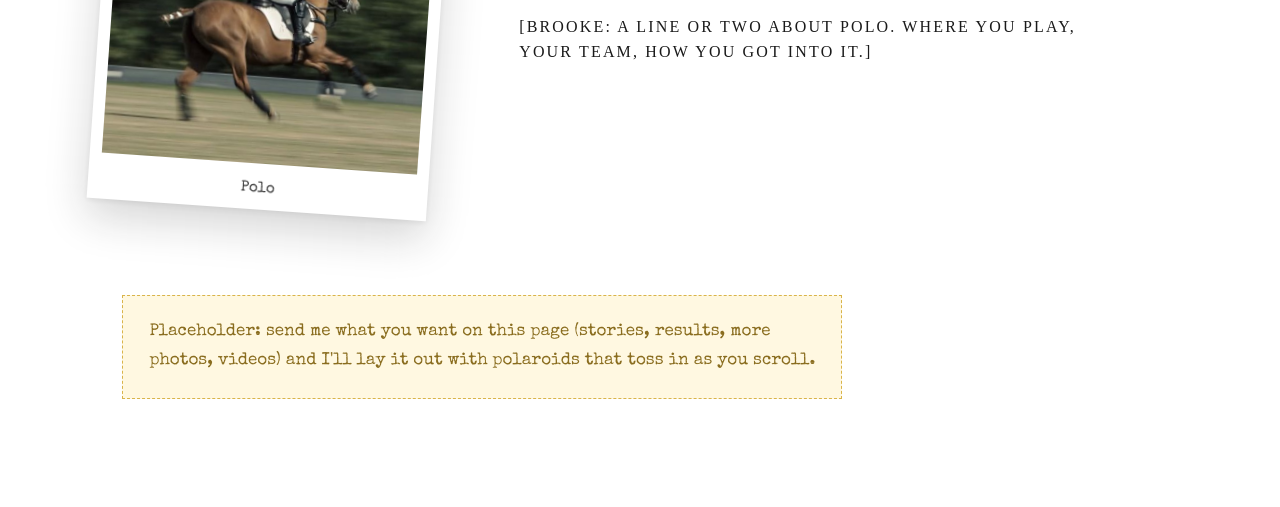
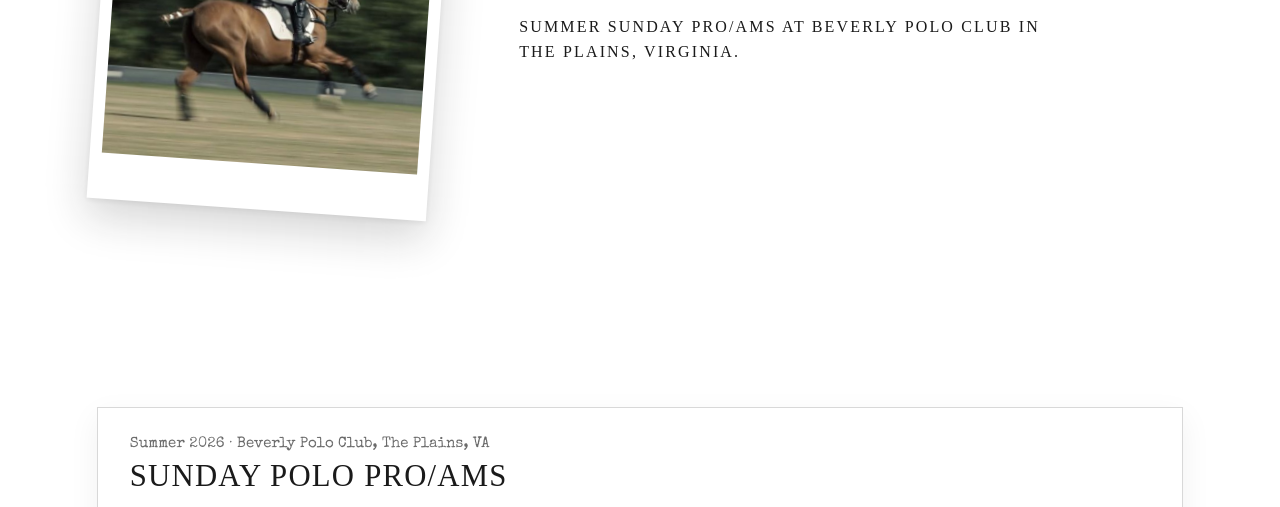
Before and after one commit to bballhaus/brookeballhaus.com, a plain HTML site: page public/polo.html in a window 1280 px wide. Shown: the part 409-916 px from the top of the page. Drawn offline with nearby package versions, Linux system fonts and the light colour scheme.

Commit message:
Fill in Polo page with summer 2026 Pro/Ams

```diff
--- a/public/polo.html
+++ b/public/polo.html
@@ -24,10 +24,10 @@
 <body>
 <header class="top"><a class="brand" href="index.html">Brooke Ballhaus</a></header>
 <section class="hero">
- <figure class="pol" style="--r:4deg"><img src="img/polaroids/polo.jpg" alt="Polo" width="560" height="700"><figcaption>Polo</figcaption></figure>
- <div><h1>Polo</h1><p class="intro">[Brooke: a line or two about polo. Where you play, your team, how you got into it.]</p></div>
+ <figure class="pol" style="--r:4deg"><img src="img/polaroids/polo.jpg" alt="Polo" width="560" height="700"><figcaption></figcaption></figure>
+ <div><h1>Polo</h1><p class="intro">Summer Sunday Pro/Ams at Beverly Polo Club in The Plains, Virginia.</p></div>
 </section>
-<section class="plain"><p class="todo">Placeholder: send me what you want on this page (stories, results, more photos, videos) and I'll lay it out with polaroids that toss in as you scroll.</p></section>
+<section class="shows"><section class="ihsa polo"><p class="label">Summer 2026 · Beverly Polo Club, The Plains, VA</p><h2 class="ihsa-title">Sunday Polo Pro/Ams</h2><ul class="ihsa-list"><li><span class="when">September 13</span><span class="what"><b>Land Rover Chantilly</b>MVP · Land Rover Chantilly def. Salamander</span></li><li><span class="when">August 30</span><span class="what"><b>Land Rover Chantilly</b>Land Rover Chantilly Pro/Am vs. Campbell Polo</span></li><li><span class="when">July 12</span><span class="what"><b>White Oaks Polo</b>White Oaks Polo def. Campbell Polo</span></li><li><span class="when">June 28</span><span class="what"><b>Segura Polo</b>Pro/Am round robin with Campbell Polo and White Oaks Polo</span></li><li><span class="when">June 21</span><span class="what"><b>Baldwin</b>Opening Day Pro/Am vs. Segura Polo</span></li></ul><p class="src"><a href="https://www.instagram.com/beverlyequestrian/">Beverly Equestrian on Instagram ↗</a></p></section></section>
 <nav class="pager"><a href="showjumping.html">← Showjumping</a><a href="triathlon.html">Triathlon →</a></nav>
 <footer><span>© 2026 Brooke Ballhaus</span><a href="#">Back to top ↑</a></footer>
 <script src="page.js"></script>
```
